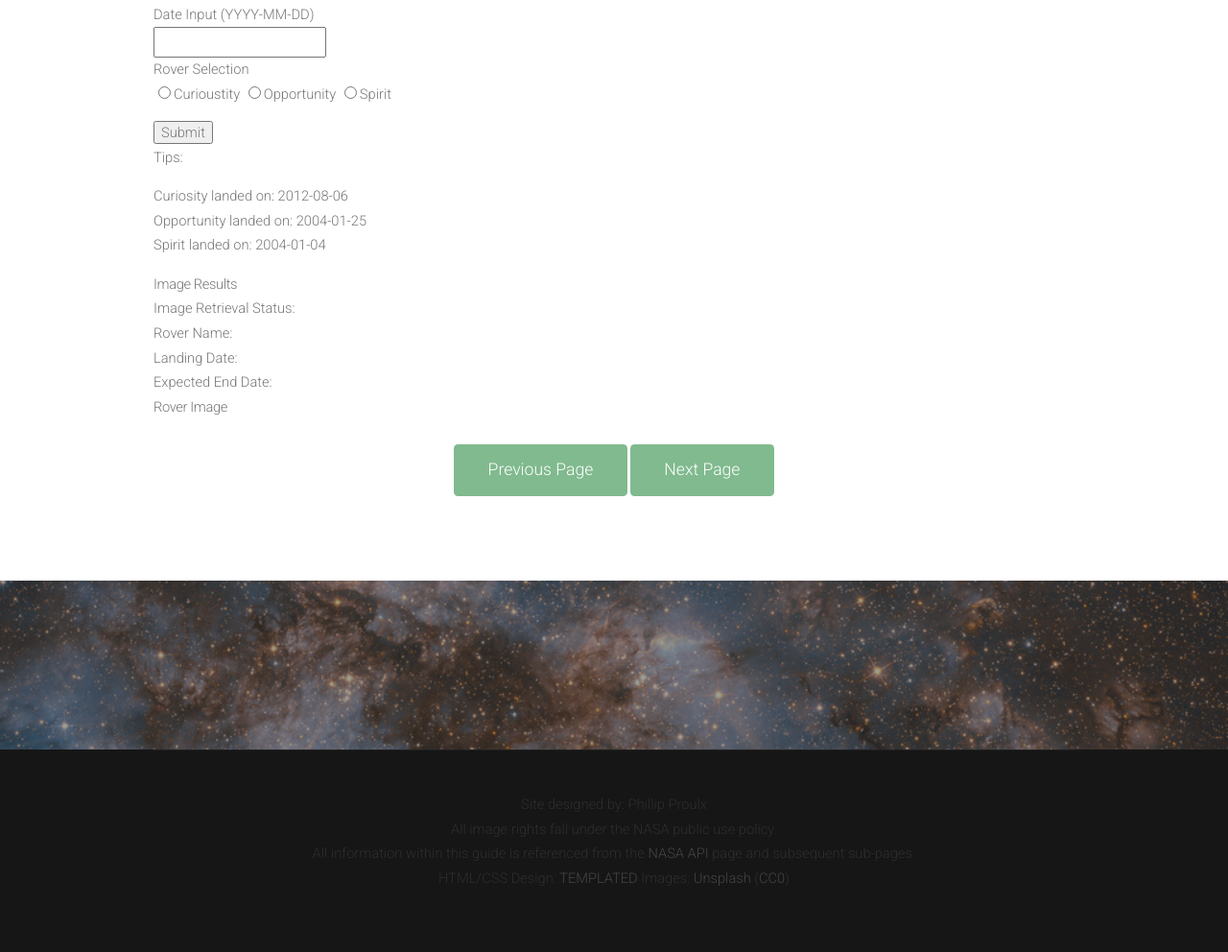
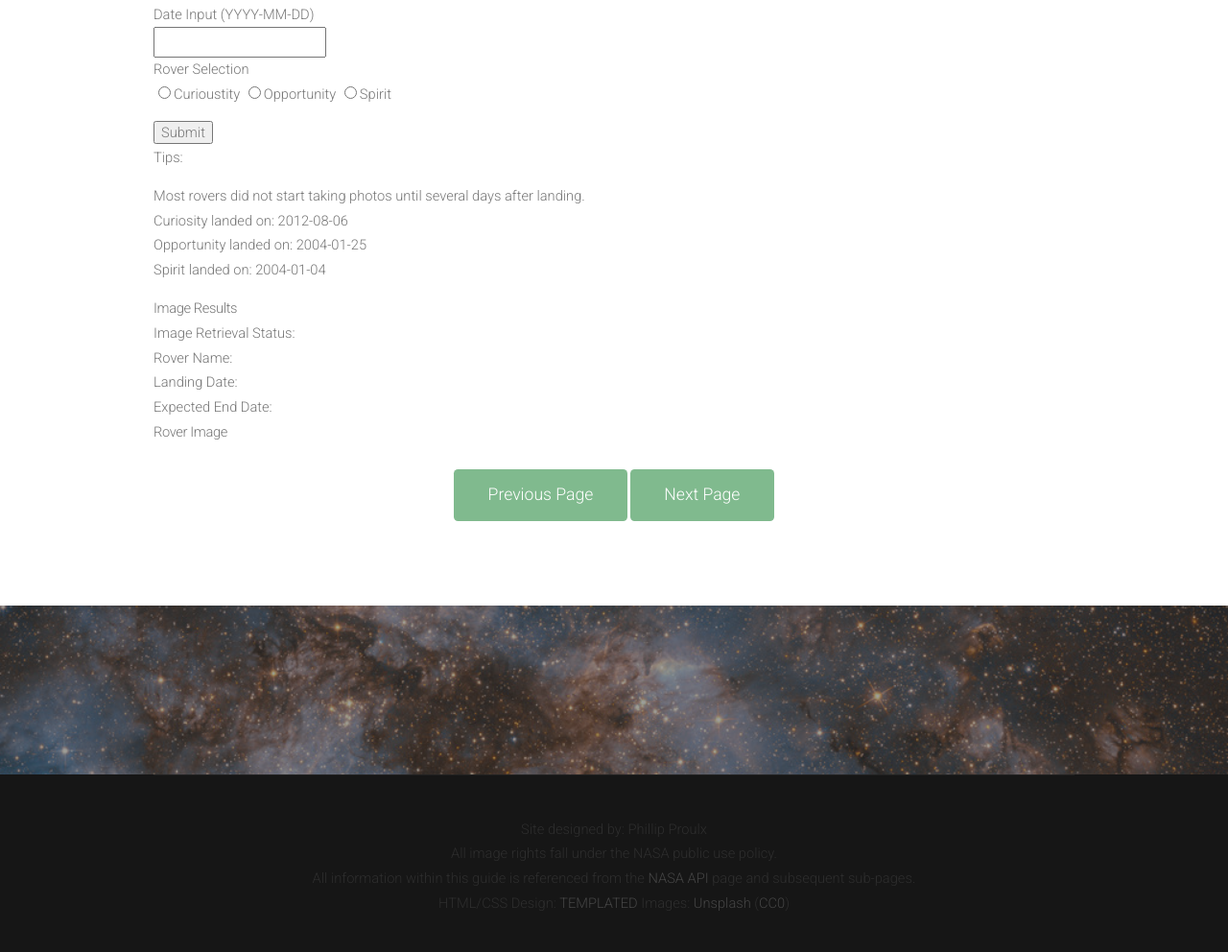
Before and after one commit to proulxp/CS290-How-To-Guide, a plain HTML site: page rover.html in a window 1280 px wide. Shown: the part 4852-5844 px from the top of the page at 96% size. Drawn offline with nearby package versions, Linux system fonts and the light colour scheme.

Commit message:
rover fix

```diff
--- a/rover.html
+++ b/rover.html
@@ -218,6 +218,7 @@
 				    <div>
 				      <p>Tips:
 				        <ul>
+				        	<li>Most rovers did not start taking photos until several days after landing.</li>
 				            <li>Curiosity landed on: 2012-08-06</li>
 				            <li>Opportunity landed on: 2004-01-25</li>
 				            <li>Spirit landed on: 2004-01-04</li>
```
